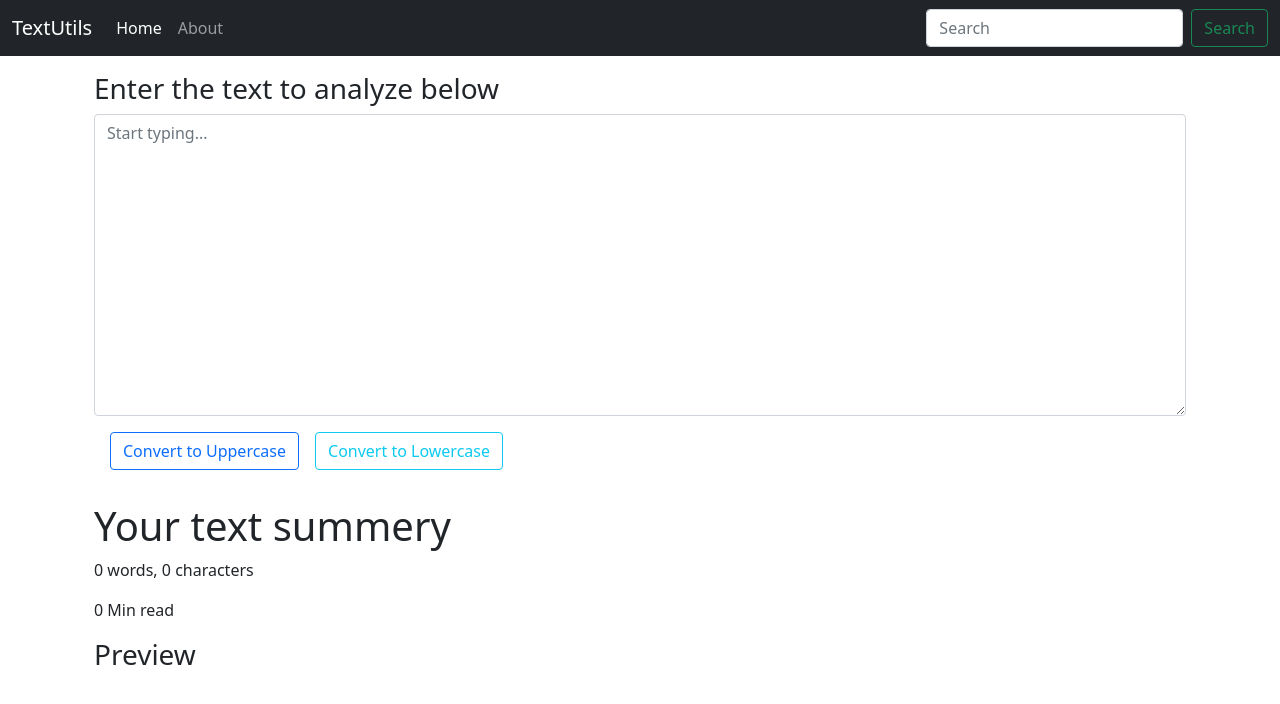
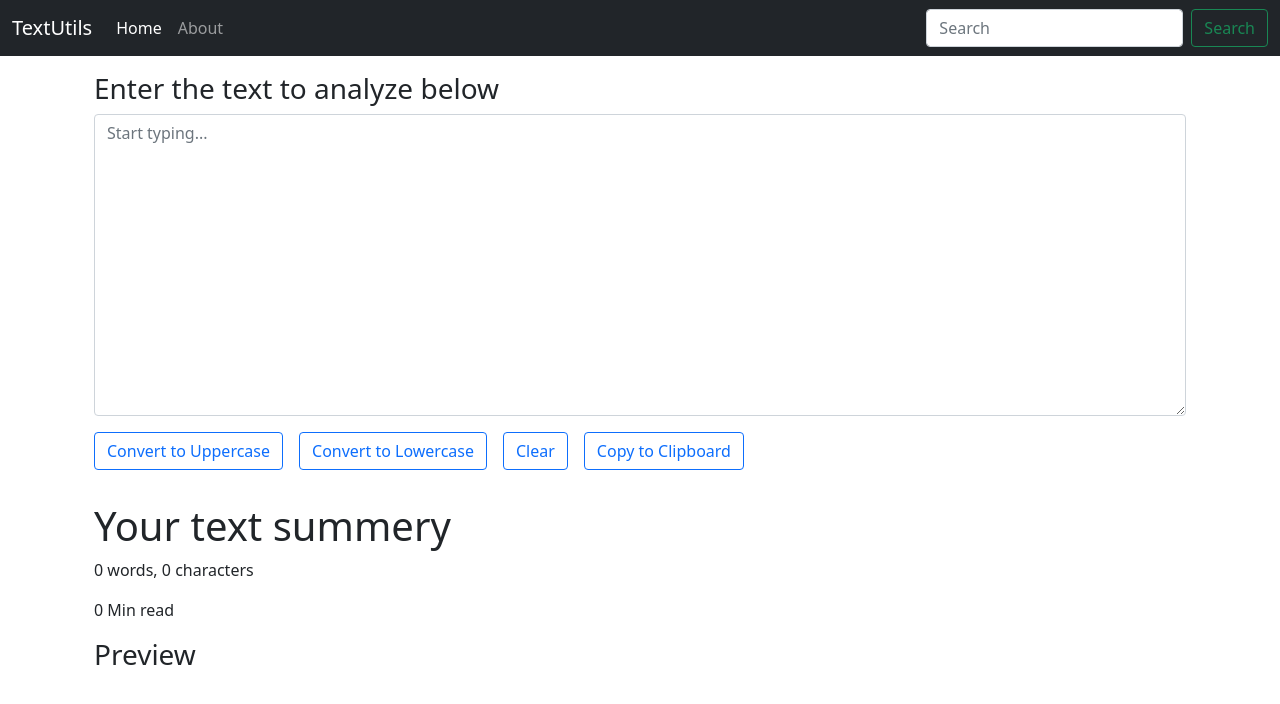
Before and after one commit to sailendrachettri/text-helper, a React (Create React App) app: page / in a window 1280 px wide. Shown: the top 704 px of the page. Built offline with nearby package versions, Linux system fonts and the light colour scheme.

Commit message:
two btn added one is for clear textarea and another for copy text to clipboaed

```diff
--- a/src/components/TextForm.js
+++ b/src/components/TextForm.js
@@ -11,6 +11,15 @@ export default function TextForm(props) {
         let newText = text.toLowerCase();
         setText(newText);
     }
+    const handleClearClick = () => {
+        let newText = '';
+        setText(newText);
+    }
+    const handleCopyToClipboardClick = () => {
+        navigator.clipboard.writeText(text);
+        let newText = 'copied to clipboard.';
+        setText(newText);
+    }
 
     const handleOnChange = (e) => {
         setText(e.target.value)
@@ -22,8 +31,10 @@ export default function TextForm(props) {
                 <h3>{props.heading}</h3>
                 <div className="mb-3">
                     <textarea className="form-control" id="mybox" rows="12" value={text} onChange={handleOnChange} placeholder="Start typing..."></textarea>
-                    <button className="btn btn-outline-primary my-3 mx-3" onClick={handleUpClick}>Convert to Uppercase</button>
-                    <button className="btn btn-outline-info my-3" onClick={handleLowClick}>Convert to Lowercase</button>
+                    <button className="btn btn-outline-primary my-3" onClick={handleUpClick}>Convert to Uppercase</button>
+                    <button className="btn btn-outline-primary my-3 mx-3" onClick={handleLowClick}>Convert to Lowercase</button>
+                    <button className="btn btn-outline-primary my-3" onClick={handleClearClick}>Clear</button>
+                    <button className="btn btn-outline-primary my-3 mx-3" onClick={handleCopyToClipboardClick}>Copy to Clipboard</button>
                 </div>
             </div>
 
```
Also changed, not shown: 1 other file (tests, documents, lock files or other folders).
